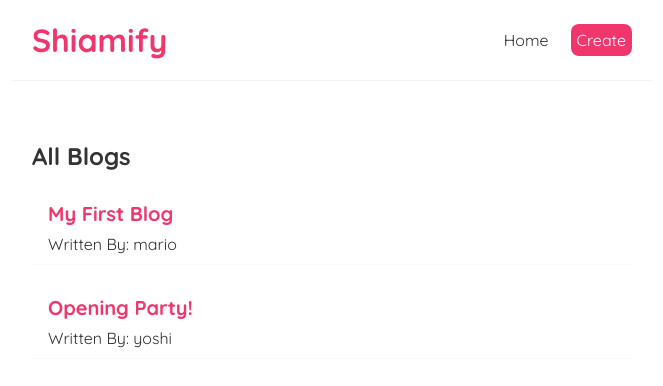
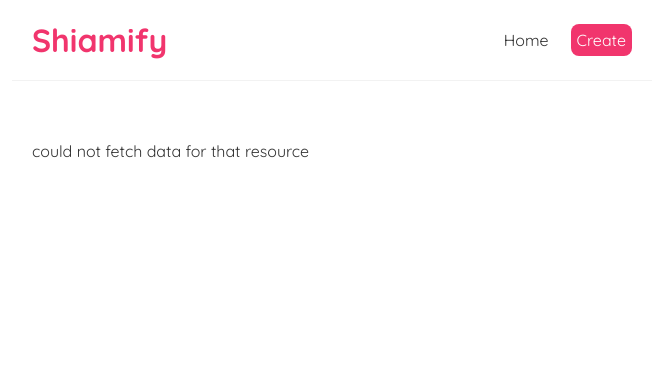
Before and after one commit to shiamabdullah/simp_blog_react, a React (Create React App) app: page / in a window 1280 px wide. Shown: the top 386 px of the page, without its empty margins (308-971 px from the left). Built offline with nearby package versions, Linux system fonts and the light colour scheme; no server answers; data requests are answered from the project's data file.

Commit message:
error done in dom

```diff
--- a/src/Home.js
+++ b/src/Home.js
@@ -6,9 +6,10 @@
   const [blogs, setBlogs] = useState(null);
   // this new blog will return a new filtered array based on the array. It won't delete any data
   const [isPending, setIsPending] = useState(true);
+  const [error, setError] = useState(null);
 
   useEffect(() => {
-    fetch("http://localhost:8000/blogs")
+    fetch("http://localhost:8000/blog")
       .then((res) => {
         console.log(res);
         if (!res.ok) {
@@ -19,14 +20,17 @@
       .then((data) => {
         setBlogs(data);
         setIsPending(false);
+        setError(null);
       })
       .catch((err) => {
-        console.log(err.message);
+        setIsPending(false);
+        setError(err.message);
       });
   }, []);
 
   return (
     <div className="home">
+      {error && <div>{error} </div>}
       {isPending && <div>loading</div>}
       {blogs && <BlogList blogs={blogs} title="All Blogs" />}
     </div>
```
